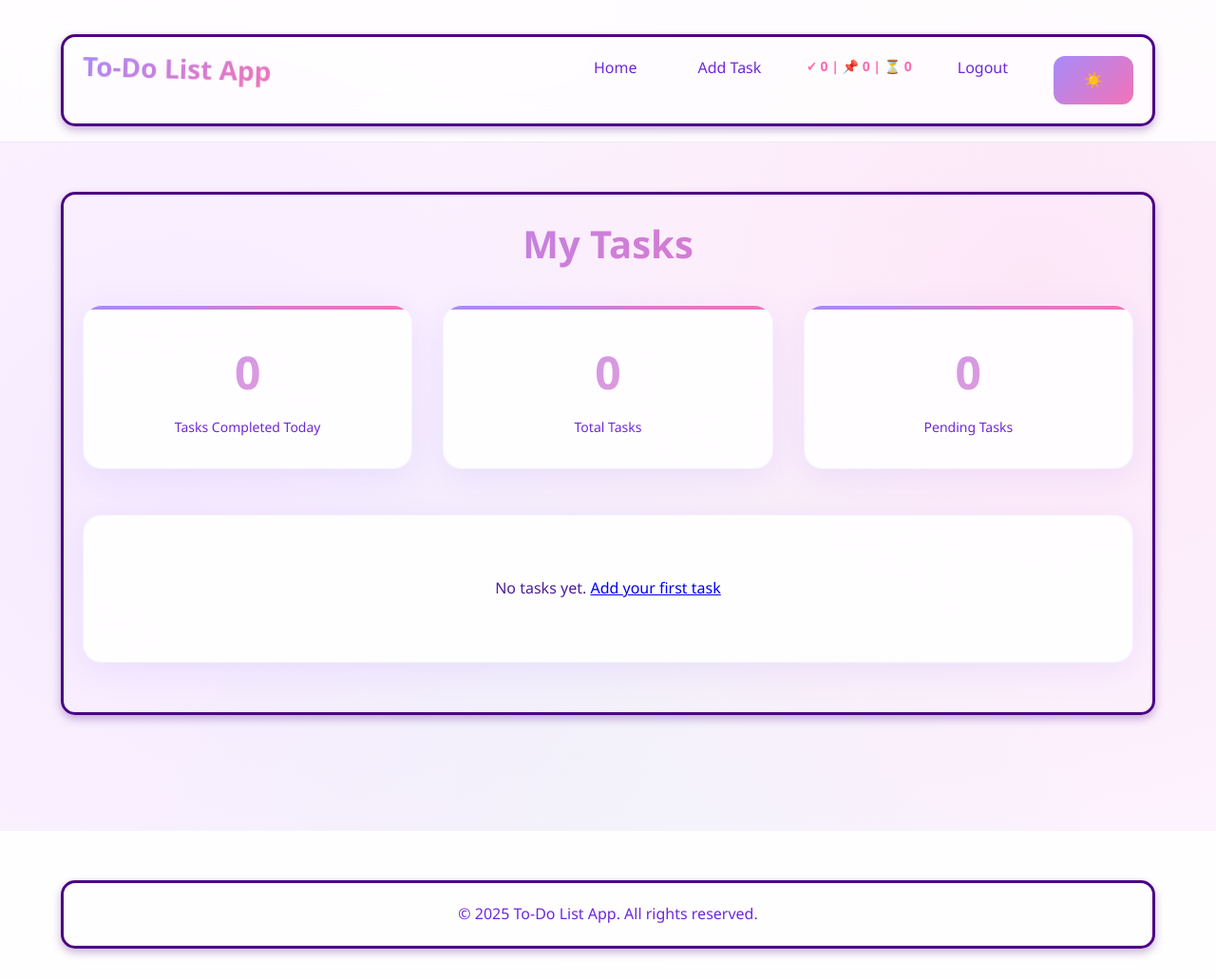
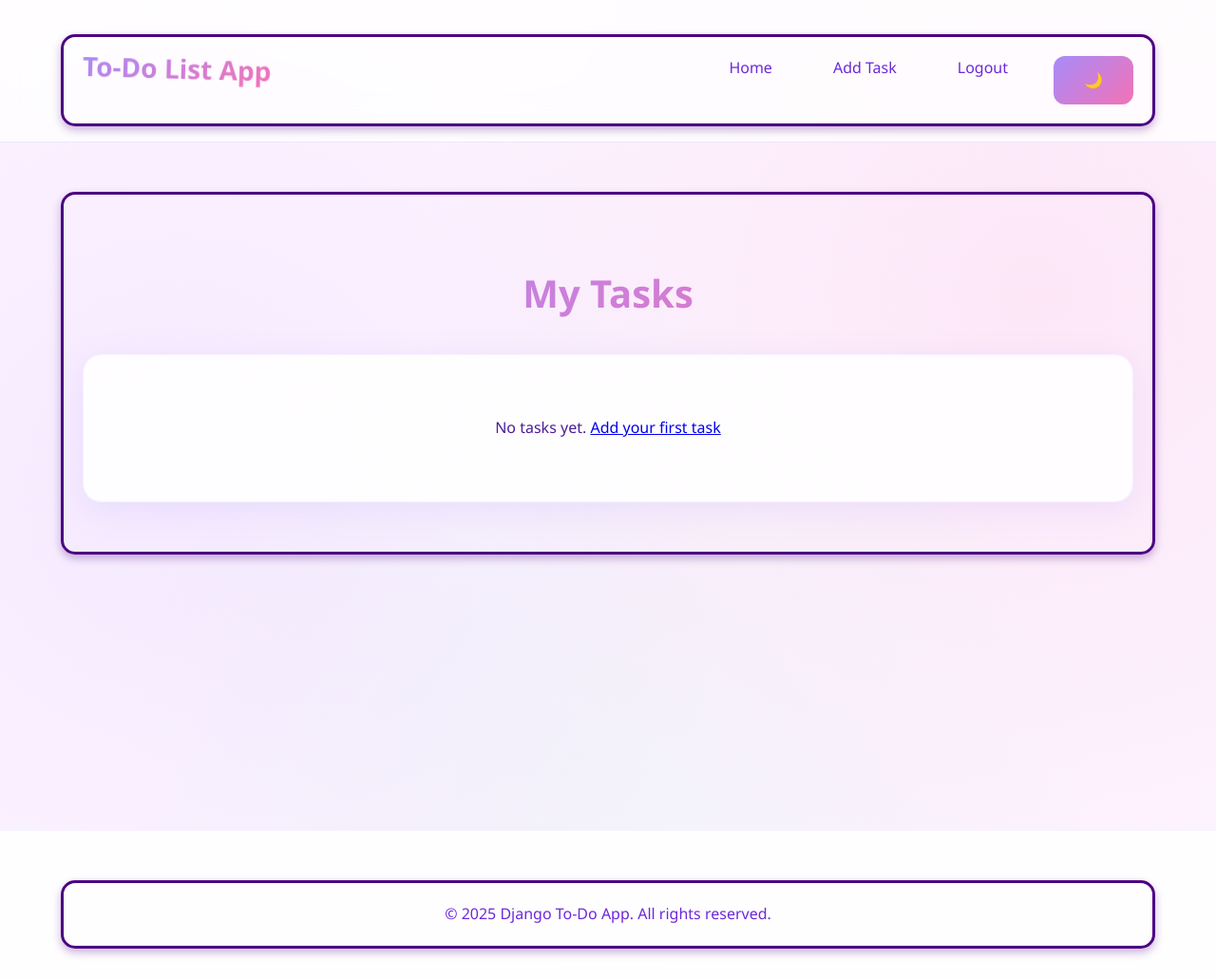
Before and after one commit to Naomi-Liboke/To-Do-Web-App, a Django app: page / in a window 1280 px wide. Shown: the whole page at 95% size. Run offline with Django 5.2, Linux system fonts and the light colour scheme; the visitor is signed in with stand-in values (Sample User, id 1); data that the repository does not hold is empty.

Commit message:
my first commit

```diff
--- a/to_do_project/to_do_app/static/to_do_app/css/style.css
+++ b/to_do_project/to_do_app/static/to_do_app/css/style.css
@@ -1,5 +1,4 @@
 /* ===== ELEGANT COLOR SCHEME ===== */
-
 :root {
     --primary-color: #a78bfa;      /* Soft lavender */
     --secondary-color: #c4b5fd;    /* Light lavender */
@@ -712,9 +711,6 @@
   cursor: pointer;
 }
 
-
-
-
 #welcome-message {
   background-color: #ffb6c1;
   color: purple;
@@ -745,47 +741,26 @@
 }
 
 
-
-#task-container {
-  display: flex;
-  gap: 10px;
-  margin: 15px 0;
+/* Add this to your main CSS file */
+.status-badge {
+    padding: 3px 8px;
+    border-radius: 4px;
+    font-size: 0.8rem;
+    font-weight: bold;
+    margin-left: 10px;
+    color: white; /* Default text color */
 }
 
-#taskInput {
-  flex: 1;
-  padding: 8px;
-  border-radius: 6px;
-  border: 1px solid #ccc;
+/* Color codes for different statuses */
+.status-todo {
+    background-color: #ffc107; /* Yellow */
+    color: #333;
 }
 
-#prioritySelect {
-  padding: 8px;
-  border-radius: 6px;
-  border: 1px solid #ccc;
+.status-in_progress {
+    background-color: #17a2b8; /* Blue-green */
 }
 
-#addTaskBtn {
-  padding: 8px 12px;
-  border-radius: 6px;
-  background-color: #8a2be2;
-  color: white;
-  border: none;
-  cursor: pointer;
+.status-complete {
+    background-color: #28a745; /* Green */
 }
-
-#taskList {
-  list-style: none;
-  padding: 0;
-}
-
-.task.low { color: green; }
-.task.medium { color: orange; }
-.task.high { color: red; }
-
-.task {
-  padding: 6px 10px;
-  border-radius: 6px;
-  margin-bottom: 6px;
-  background-color: #f2f2f2;
-}
--- a/to_do_project/to_do_app/static/to_do_app/js/main.js
+++ b/to_do_project/to_do_app/static/to_do_app/js/main.js
@@ -1,6 +1,4 @@
 // JavaScript for Django To-Do App
-
-
 
 document.addEventListener('DOMContentLoaded', function() {
     console.log('Django To-Do App JavaScript loaded');
@@ -90,18 +88,39 @@
         }, 5000);
     });
 
-    // Category color coding
-    function updateCategoryColors() {
+    // NEW FUNCTIONALITY: Update category AND status colors
+    function updateTaskBadges() {
+        // 1. Handle Category Colors (Existing Logic)
         const categoryBadges = document.querySelectorAll('.category-badge');
         categoryBadges.forEach(badge => {
             const category = badge.textContent.toLowerCase();
             badge.className = 'category-badge'; // Reset classes
             badge.classList.add(`category-${category}`);
         });
+
+        // 2. Handle Status Colors (NEW LOGIC)
+        // We target the new status badge we added in task_list.html
+        const statusBadges = document.querySelectorAll('.status-badge');
+        statusBadges.forEach(badge => {
+            // Find the class indicating status (e.g., status-todo)
+            const statusClass = Array.from(badge.classList).find(cls => cls.startsWith('status-'));
+
+            if (statusClass) {
+                // Remove previous color classes if any
+                badge.classList.remove('status-color-todo', 'status-color-in_progress', 'status-color-complete');
+
+                // Get the status key (e.g., 'todo')
+                const statusKey = statusClass.split('-')[1];
+
+                // Add the appropriate color class based on the status key
+                badge.classList.add(`status-color-${statusKey}`);
+            }
+        });
     }
 
-    // Initialize category colors
-    updateCategoryColors();
+    // Initialize category and status colors
+    // We are replacing the old updateCategoryColors() call with the new function.
+    updateTaskBadges();
 
     // Task search functionality
     const searchInput = document.querySelector('#task-search');
@@ -294,27 +313,3 @@
         }, 4500);
     }
 });
-
-
-
-document.getElementById('addTaskBtn').addEventListener('click', addTask);
-
-function addTask() {
-  const taskInput = document.getElementById('taskInput');
-  const prioritySelect = document.getElementById('prioritySelect');
-
-  const taskText = taskInput.value.trim();
-  const priority = prioritySelect.value;
-
-  if (!taskText) return; // Prevent adding empty tasks
-
-  const li = document.createElement('li');
-  li.textContent = taskText;
-  li.classList.add('task', priority); // add color class
-
-  document.getElementById('taskList').appendChild(li);
-
-  // Clear input
-  taskInput.value = '';
-  prioritySelect.value = 'low';
-}
--- a/to_do_project/to_do_app/templates/to_do_app/base.html
+++ b/to_do_project/to_do_app/templates/to_do_app/base.html
@@ -14,33 +14,18 @@
         <div class="container">
             <nav class="navbar">
                 <div class="logo">To-Do List App</div>
-
                 <ul class="nav-links">
-
+                    <li><a href="{% url 'task_list' %}">Home</a></li>
+                    <li><a href="{% url 'add_task' %}">Add Task</a></li>
                     {% if user.is_authenticated %}
-                        <li><a href="{% url 'task_list' %}">Home</a></li>
-                        <li><a href="{% url 'add_task' %}">Add Task</a></li>
-
-                        <!-- 🔥 STATUS COUNTERS IN NAVBAR -->
-                        <li style="font-size: 14px; font-weight: bold; color: #ff69b4;">
-                            ✔ {{ completed_today }} |
-                            📌 {{ total_tasks }} |
-                            ⏳ {{ pending_tasks }}
-                        </li>
-
                         <li><a href="{% url 'logout' %}">Logout</a></li>
-
-                        <li>
-                            <button class="dark-mode-btn" aria-label="Toggle dark mode">
-                                ☀️
-                            </button>
-                        </li>
-
                     {% else %}
-                        <li><a href="{% url 'login' %}">Login 🔑</a></li>
-                        <li><a href="{% url 'register' %}">Register 📝</a></li>
+                        <li><a href="{% url 'login' %}">Login💻</a></li>
+                        <li><a href="{% url 'register' %}">Register</a></li>
                     {% endif %}
-
+                    <li>
+                        <button id="dark-mode-toggle" class="dark-mode-btn">🌙</button>
+                    </li>
                 </ul>
             </nav>
         </div>
@@ -48,34 +33,42 @@
 
     <main>
         <div class="container">
-            <div id="welcome-message">🌸 Welcome to My To-Do App 🌼</div>
+            <div id="welcome-message">🌸 Welcome to your To-Do App 🌼</div>
 
             {% block content %}
+            <!-- Page-specific content will go here -->
             {% endblock %}
         </div>
     </main>
 
-</div>
-
-<ul id="taskList"></ul>
-
     <footer>
         <div class="container">
-            <p>&copy; {% now "Y" %} To-Do List App. All rights reserved.</p>
+            <p>&copy; 2025 Django To-Do App. All rights reserved.</p>
         </div>
     </footer>
 
-<script>
-    document.addEventListener("DOMContentLoaded", function() {
-        const welcome = document.getElementById("welcome-message");
+    <!-- JS -->
+    <script src="{% static 'to_do_app/js/main.js' %}"></script>
 
-        if (welcome) {
-            setTimeout(() => welcome.classList.add("show"), 300);
-            setTimeout(() => welcome.classList.remove("show"), 3000);
-            setTimeout(() => welcome.style.display = "none", 4000);
+    <!-- Inline Dark Mode JS -->
+    <script>
+    document.addEventListener('DOMContentLoaded', function() {
+        const toggle = document.getElementById('dark-mode-toggle');
+
+        if (toggle) {
+            toggle.addEventListener('click', function() {
+                document.body.classList.toggle('dark-mode');
+
+                // Change icon
+                if (document.body.classList.contains('dark-mode')) {
+                    toggle.textContent = '☀️';
+                } else {
+                    toggle.textContent = '🌙';
+                }
+            });
         }
     });
-</script>
+    </script>
 
 </body>
 </html>
--- a/to_do_project/to_do_app/templates/to_do_app/task_list.html
+++ b/to_do_project/to_do_app/templates/to_do_app/task_list.html
@@ -3,54 +3,24 @@
 {% block content %}
 <h1 class="page-title">My Tasks</h1>
 
-<!-- Progress Dashboard -->
-<div class="dashboard">
-    <div class="stat-card">
-        <div class="stat-value">{{ completed_today }}</div>
-        <div class="stat-label">Tasks Completed Today</div>
-    </div>
-    <div class="stat-card">
-        <div class="stat-value">{{ total_tasks }}</div>
-        <div class="stat-label">Total Tasks</div>
-    </div>
-    <div class="stat-card">
-        <div class="stat-value">{{ pending_tasks }}</div>
-        <div class="stat-label">Pending Tasks</div>
-    </div>
-</div>
-
-<!-- Task List -->
 <div class="card">
     <ul class="task-list">
         {% for task in tasks %}
-        <li class="task-item {% if task.status == 'completed' %}task-completed{% endif %}">
+        <li class="task-item">
             <div class="task-info">
                 <div class="task-title">{{ task.title }}</div>
                 <div class="task-meta">
                     <span class="category-badge category-{{ task.category|lower }}">{{ task.category }}</span>
 
-                    <!-- Task Status -->
-                    <span class="task-status">Status: {{ task.get_status_display }}</span>
-                </div>
+                    <span class="status-badge status-{{ task.status|lower }}">
+                        Status: {{ task.get_status_display }}
+                    </span>
+                    </div>
             </div>
 
             <div class="task-actions">
                 <a href="{% url 'edit_task' task.id %}" class="btn btn-sm btn-secondary">Edit</a>
 
-                <!-- Toggle completed/pending -->
-                <form method="post" action="{% url 'toggle_task' task.id %}" style="display: inline;">
-                    {% csrf_token %}
-                    <button type="submit"
-                        class="btn btn-sm {% if task.status == 'completed' %}btn-warning{% else %}btn-success{% endif %}">
-                        {% if task.status == 'completed' %}
-                            Mark as Pending
-                        {% else %}
-                            Mark as Completed
-                        {% endif %}
-                    </button>
-                </form>
-
-                <!-- Delete -->
                 <form method="post" action="{% url 'delete_task' task.id %}" style="display: inline;">
                     {% csrf_token %}
                     <button type="submit" class="btn btn-sm btn-danger" onclick="return confirm('Are you sure?')">
@@ -59,7 +29,6 @@
                 </form>
             </div>
         </li>
-
         {% empty %}
         <li class="text-center" style="padding: 2rem;">
             No tasks yet. <a href="{% url 'add_task' %}">Add your first task</a>
--- a/to_do_project/to_do_app/urls.py
+++ b/to_do_project/to_do_app/urls.py
@@ -9,5 +9,4 @@
     path('add/', views.add_task, name='add_task'),
     path('edit/<int:task_id>/', views.edit_task, name='edit_task'),
     path('delete/<int:task_id>/', views.delete_task, name='delete_task'),
-    path('toggle/<int:task_id>/', views.toggle_task, name='toggle_task'),
 ]
--- a/to_do_project/to_do_app/views.py
+++ b/to_do_project/to_do_app/views.py
@@ -3,35 +3,36 @@
 from django.contrib.auth.models import User
 from django.contrib.auth.decorators import login_required
 from django.contrib import messages
-from django.utils import timezone
 from .models import Task
-
-# -------------------------
-# AUTH VIEWS
-# -------------------------
 
 def login_view(request):
     if request.user.is_authenticated:
         return redirect('task_list')
+
     if request.method == 'POST':
         username = request.POST.get('username')
         password = request.POST.get('password')
+
         user = authenticate(request, username=username, password=password)
         if user:
             login(request, user)
             messages.success(request, f'Welcome back, {user.username}!')
             return redirect('task_list')
         messages.error(request, 'Invalid username or password.')
+
     return render(request, 'to_do_app/login.html')
+
 
 def register_view(request):
     if request.user.is_authenticated:
         return redirect('task_list')
+
     if request.method == 'POST':
         username = request.POST.get('username')
         email = request.POST.get('email')
         password1 = request.POST.get('password1')
         password2 = request.POST.get('password2')
+
         if not username or not email or not password1:
             messages.error(request, 'All fields are required.')
         elif password1 != password2:
@@ -43,41 +44,33 @@
         elif len(password1) < 6:
             messages.error(request, 'Password must be at least 6 characters.')
         else:
-            user = User.objects.create_user(username=username, email=email, password=password1)
+            user = User.objects.create_user(
+                username=username,
+                email=email,
+                password=password1
+            )
             login(request, user)
             messages.success(request, f'Account created for {user.username}!')
             return redirect('task_list')
+
     return render(request, 'to_do_app/register.html')
+
 
 def logout_view(request):
     logout(request)
     messages.success(request, 'You have been logged out.')
     return redirect('login')
 
-# -------------------------
-# TASK VIEWS
-# -------------------------
 
 @login_required(login_url='/login/')
 def task_list(request):
     tasks = Task.objects.filter(user=request.user).order_by('-created_at')
 
-    # Dashboard stats
-    total_tasks = tasks.count()
-    pending_tasks = tasks.exclude(status='completed').count()
-    completed_today = Task.objects.filter(
-        user=request.user,
-        status='completed',
-        completed_at__date=timezone.now().date()
-    ).count()
-
     context = {
         'tasks': tasks,
-        'total_tasks': total_tasks,
-        'pending_tasks': pending_tasks,
-        'completed_today': completed_today,
     }
     return render(request, 'to_do_app/task_list.html', context)
+
 
 @login_required(login_url='/login/')
 def add_task(request):
@@ -85,21 +78,20 @@
         title = request.POST.get('title')
         description = request.POST.get('description')
         category = request.POST.get('category')
-        status = request.POST.get('status', 'pending')  # default to pending
 
         if title:
             Task.objects.create(
                 user=request.user,
                 title=title,
                 description=description,
-                category=category,
-                status=status
+                category=category
             )
             messages.success(request, 'Task added successfully!')
             return redirect('task_list')
         messages.error(request, 'Task title is required.')
 
     return render(request, 'to_do_app/add_task.html')
+
 
 @login_required(login_url='/login/')
 def edit_task(request, task_id):
@@ -109,28 +101,17 @@
         task.title = request.POST.get('title')
         task.description = request.POST.get('description')
         task.category = request.POST.get('category')
-        task.status = request.POST.get('status')
-        # Update completed_at if status changed to completed
-        if task.status == 'completed' and not task.completed_at:
-            task.completed_at = timezone.now()
-        elif task.status != 'completed':
-            task.completed_at = None
         task.save()
+
         messages.success(request, 'Task updated successfully!')
         return redirect('task_list')
 
     return render(request, 'to_do_app/edit_task.html', {'task': task})
 
+
 @login_required(login_url='/login/')
 def delete_task(request, task_id):
     task = get_object_or_404(Task, id=task_id, user=request.user)
     task.delete()
-    messages.success(request, 'Task deleted successfully.')
+    messages.success(request, 'Task deleted successfully!')
     return redirect('task_list')
-
-@login_required(login_url='/login/')
-def toggle_task(request, task_id):
-    task = get_object_or_404(Task, id=task_id, user=request.user)
-    task.toggle_status()  # Use model method to toggle and update completed_at
-    messages.success(request, f'Task status updated!')
-    return redirect('task_list')
```
Also changed, not shown: to_do_project/to_do_app/context_processor.py (deleted, +0 -19 lines), to_do_project/to_do_app/models.py (+33 -36 lines), to_do_project/to_do_app/static/to_do_app/css/enchanced.css (+36 -0 lines), to_do_project/to_do_app/templates/to_do_app/add_task.html (+4 -6 lines), to_do_project/to_do_app/templates/to_do_app/edit_task.html (+3 -7 lines), to_do_project/to_do_app/templates/to_do_app/home.html (+0 -10 lines), to_do_project/to_do_app/migrations/0002_remove_task_category_remove_task_completed_and_more.py, to_do_project/to_do_app/migrations/0003_task_category_task_created_at_task_description_and_more.py, to_do_project/to_do_app/migrations/0004_alter_task_user.py (deleted), to_do_project/to_do_app/migrations/0005_alter_task_user.py (deleted).
